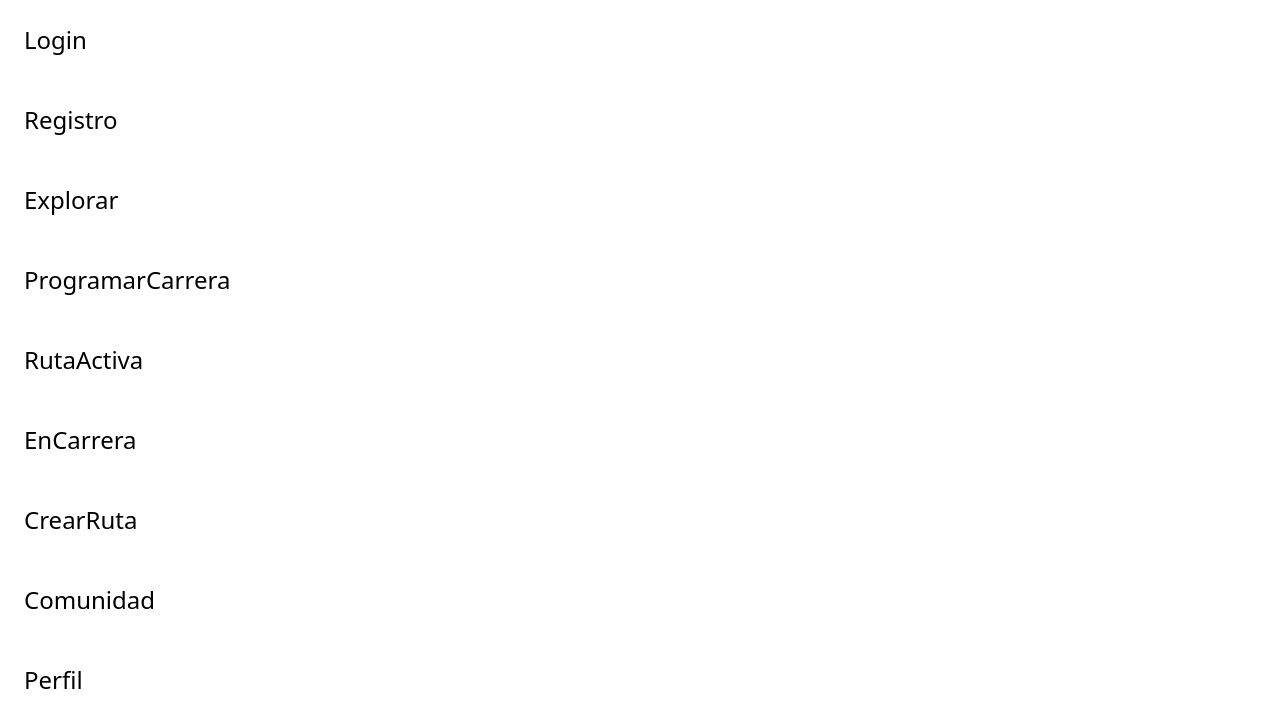
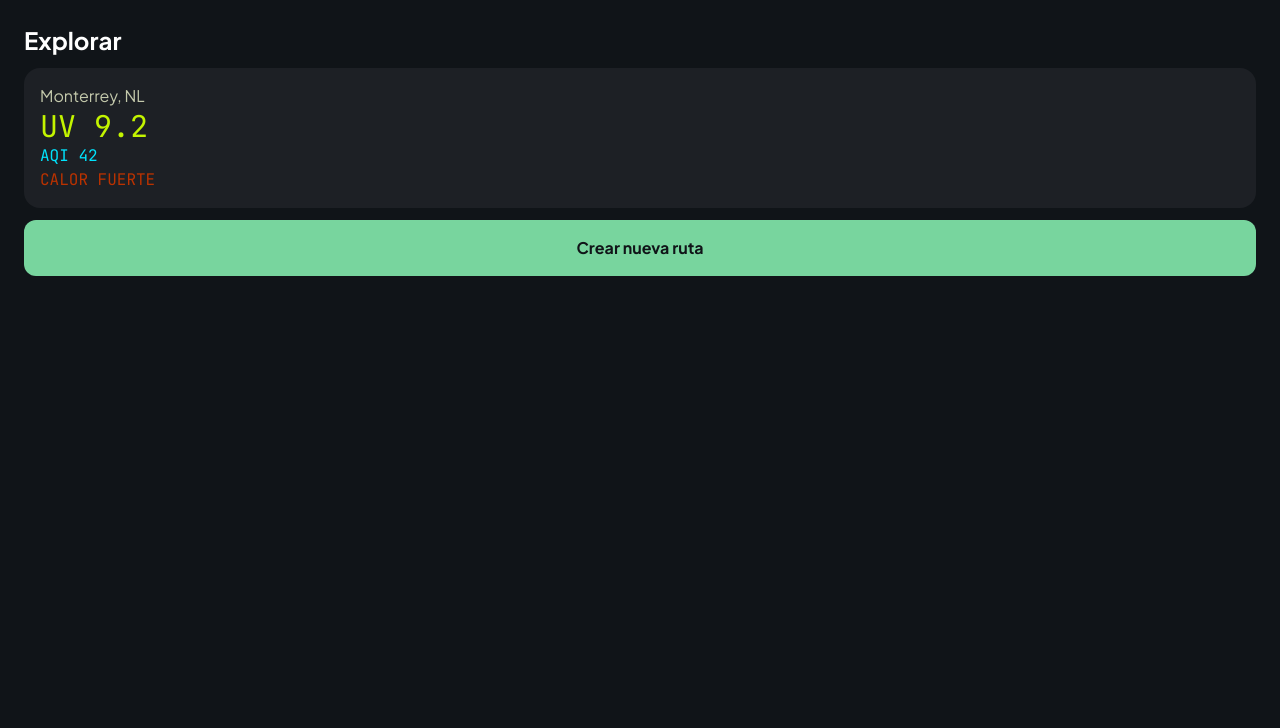
Before and after one commit to carloseoyervides26-gif/Notarunner-, a React (Vite) app: page / in a window 1280 px wide. Shown: the top 728 px of the page. Built offline with nearby package versions, Linux system fonts and the light colour scheme.

Commit message:
Colores y fuentes del equipo en Tailwind

```diff
--- a/index.html
+++ b/index.html
@@ -4,7 +4,14 @@
     <meta charset="UTF-8" />
     <link rel="icon" type="image/svg+xml" href="/favicon.svg" />
     <meta name="viewport" content="width=device-width, initial-scale=1.0" />
-    <title>notarunner-</title>
+    <title>Not a runner</title>
+    <!-- Fuentes del equipo -->
+<link rel="preconnect" href="https://fonts.googleapis.com" />
+<link rel="preconnect" href="https://fonts.gstatic.com" crossorigin />
+<link
+  href="https://fonts.googleapis.com/css2?family=JetBrains+Mono:wght@400;500;700&family=Plus+Jakarta+Sans:wght@400;600;700&display=swap"
+  rel="stylesheet"
+/>
   </head>
   <body>
     <div id="root"></div>
--- a/src/App.jsx
+++ b/src/App.jsx
@@ -1,26 +1,17 @@
-// Prueba temporal: muestra todas las páginas juntas
-import Login from './pages/Login'
-import Registro from './pages/Registro'
-import Explorar from './pages/Explorar'
-import ProgramarCarrera from './pages/ProgramarCarrera'
-import RutaActiva from './pages/RutaActiva'
-import EnCarrera from './pages/EnCarrera'
-import CrearRuta from './pages/CrearRuta'
-import Comunidad from './pages/Comunidad'
-import Perfil from './pages/Perfil'
-
+// Prueba de colores y fuentes
 export default function App() {
   return (
-    <div>
-      <Login />
-      <Registro />
-      <Explorar />
-      <ProgramarCarrera />
-      <RutaActiva />
-      <EnCarrera />
-      <CrearRuta />
-      <Comunidad />
-      <Perfil />
+    <div className="p-6 space-y-3">
+      <h1 className="text-2xl font-bold">Explorar</h1>
+      <div className="bg-tarjeta rounded-2xl p-4">
+        <p className="text-suave">Monterrey, NL</p>
+        <p className="font-datos text-lima text-3xl">UV 9.2</p>
+        <p className="font-datos text-cian">AQI 42</p>
+        <p className="font-datos text-peligro">CALOR FUERTE</p>
+      </div>
+      <button className="bg-menta text-fondo font-bold rounded-xl w-full py-4">
+        Crear nueva ruta
+      </button>
     </div>
   )
 }
--- a/src/index.css
+++ b/src/index.css
@@ -1,3 +1,9 @@
 @tailwind base;
 @tailwind components;
 @tailwind utilities;
+/* Estilo base de toda la app */
+@layer base {
+  body {
+    @apply bg-fondo text-white font-titulos;
+  }
+}
--- a/tailwind.config.js
+++ b/tailwind.config.js
@@ -1,8 +1,25 @@
 /** @type {import('tailwindcss').Config} */
 export default {
+  // Archivos donde Tailwind busca clases
   content: ['./index.html', './src/**/*.{js,jsx}'],
   theme: {
-    extend: {},
+    extend: {
+      // Colores del equipo (sacados del Figma)
+      colors: {
+        fondo: '#101418',
+        tarjeta: '#1D2025',
+        menta: '#78D59E',
+        lima: '#C3F400',
+        peligro: '#BA3200',
+        cian: '#00E3FD',
+        suave: '#C4C9AC',
+      },
+      // Fuentes del equipo
+      fontFamily: {
+        titulos: ['"Plus Jakarta Sans"', 'sans-serif'],
+        datos: ['"JetBrains Mono"', 'monospace'],
+      },
+    },
   },
   plugins: [],
 }
```
